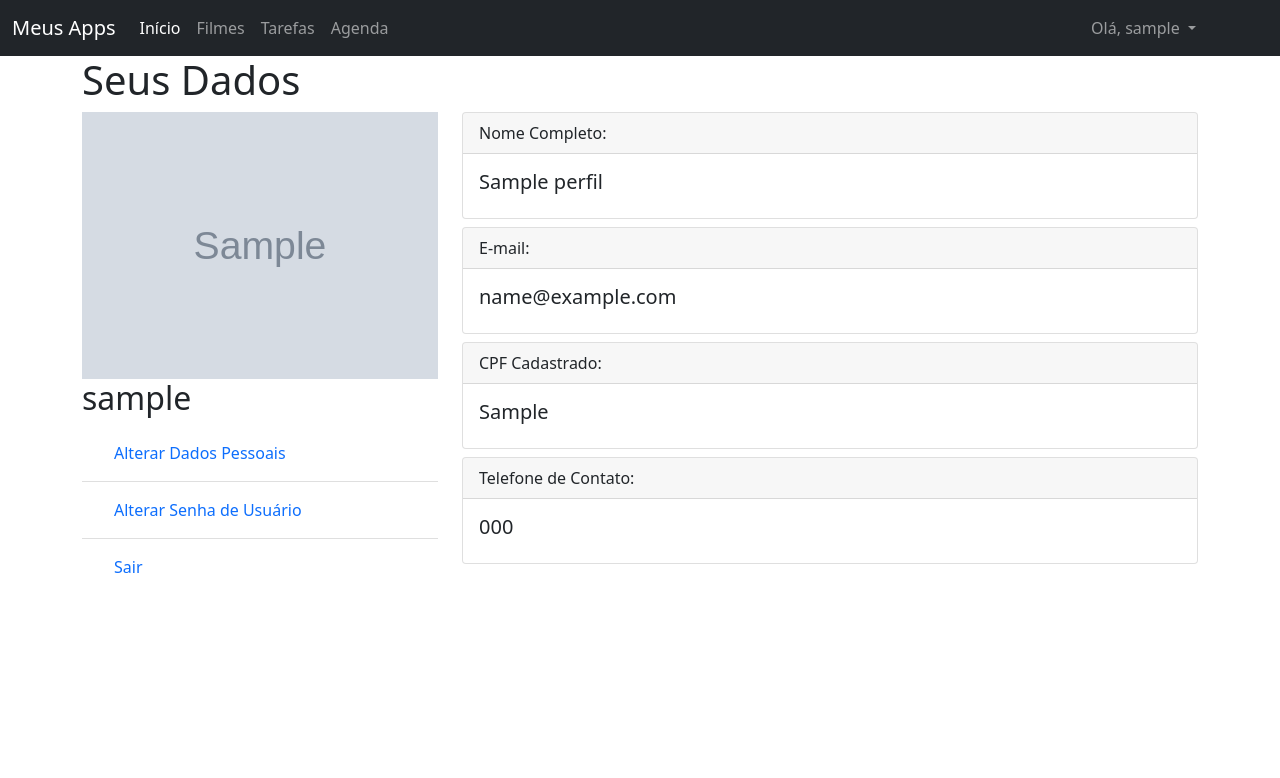
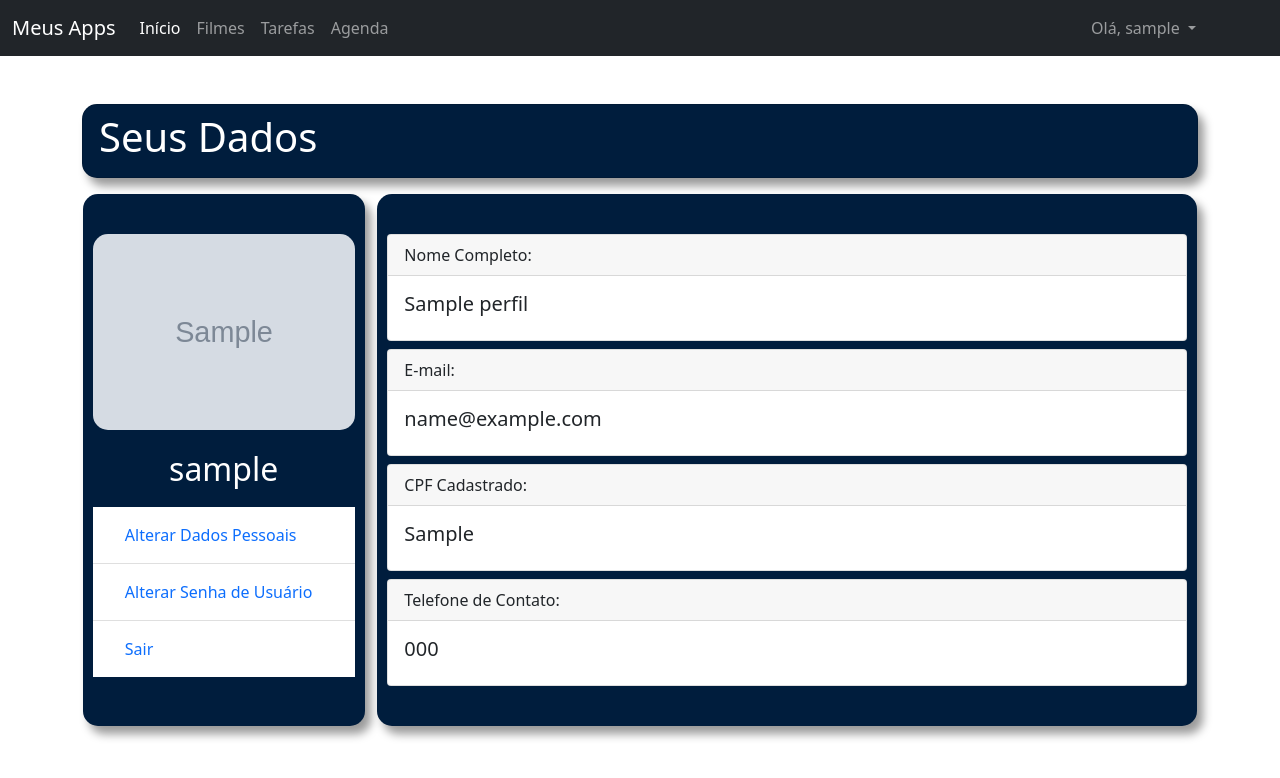
Before and after one commit to matheuskbar/DesafioDjango, a Django app: page /meus_dados in a window 1280 px wide. Shown: the top 778 px of the page. Run offline with Django 3.2, Linux system fonts and the light colour scheme; a user stored in the database is signed in; tables that the repository leaves empty hold one stand-in row (values such as "Sample post"); grey boxes marked "Sample" are stand-in pictures; some libraries are stand-ins or nearby versions.

Commit message:
estilizando site

```diff
--- a/tarefaapp/templates/tarefa_read.html
+++ b/tarefaapp/templates/tarefa_read.html
@@ -1,7 +1,9 @@
 {% extends 'conteudo.html' %}
 
 {% block titulo %}
-    <h1 class="text-center">To Do App</h1>
+    <div id="titulo" class="card card-header mt-5 mb-3">
+        <h1>Visualizar Tarefa</h1>
+    </div>
 {% endblock %}
 
 {% block conteudo %}
--- a/tarefaapp/templates/tarefa_update.html
+++ b/tarefaapp/templates/tarefa_update.html
@@ -1,7 +1,11 @@
 {% extends 'conteudo.html' %}
+
 {% block titulo %}
-    <h1 class="text-center">To Do App</h1>
+  <div id="titulo" class="card card-header mt-5 mb-3">
+    <h1>Editar Tarefa</h1>
+  </div>
 {% endblock %}
+
 {% block conteudo %}
   <form method="post">
     {% csrf_token %}
--- a/templates/base.html
+++ b/templates/base.html
@@ -7,6 +7,7 @@
 
     <!-- Bootstrap CSS -->
     <link href="https://cdn.jsdelivr.net/npm/bootstrap@5.0.1/dist/css/bootstrap.min.css" rel="stylesheet" integrity="sha384-+0n0xVW2eSR5OomGNYDnhzAbDsOXxcvSN1TPprVMTNDbiYZCxYbOOl7+AMvyTG2x" crossorigin="anonymous">
+
     {% block head %}
 
     {% endblock %}
@@ -48,5 +49,9 @@
     <script src="https://cdn.jsdelivr.net/npm/@popperjs/core@2.9.2/dist/umd/popper.min.js" integrity="sha384-IQsoLXl5PILFhosVNubq5LC7Qb9DXgDA9i+tQ8Zj3iwWAwPtgFTxbJ8NT4GN1R8p" crossorigin="anonymous"></script>
     <script src="https://cdn.jsdelivr.net/npm/bootstrap@5.0.1/dist/js/bootstrap.min.js" integrity="sha384-Atwg2Pkwv9vp0ygtn1JAojH0nYbwNJLPhwyoVbhoPwBhjQPR5VtM2+xf0Uwh9KtT" crossorigin="anonymous"></script>
     -->
+  <script
+    type="text/javascript"
+    src="//ajax.googleapis.com/ajax/libs/jquery/1.10.2/jquery.min.js">
+</script>
   </body>
 </html>
--- a/usuarios/templates/usuarios/perfil.html
+++ b/usuarios/templates/usuarios/perfil.html
@@ -2,7 +2,35 @@
 
 
 {% block estilo %}
+    #titulo.card {
+        background-color: #001D3D;
+        color: #FFF;
+        border-radius: 15px !important;
+        box-shadow: 6px 8px 10px rgba(0, 0, 0, 0.4) !important;
+    }
 
+    .row {
+        padding: 0 0.4em;
+    }
+
+    .col {
+        background-color: #001D3D;
+        margin: 0 0.4em;
+        padding: 40px 10px;
+        box-shadow: 6px 8px 10px rgba(0, 0, 0, 0.4);
+        border-radius: 15px;
+    }
+
+    h2 {
+        color: #FFF;
+        text-align: center;
+        margin: 0.6em;
+    }
+
+    img {
+        width: 100%;
+        border-radius: 15px !important;
+    }
 {% endblock %}
 
 {% block head %}
@@ -10,21 +38,24 @@
 {% endblock %}
 
 {% block titulo %}
-    <h1>Seus Dados</h1>
+    <div id="titulo" class="card card-header mt-5 mb-3">
+        <h1>Seus Dados</h1>
+    </div>
 {% endblock %}
+
 
 {% block conteudo %}
 
     <div class="row">
-        <div class="col-4">
-            <img src="media/{{ usuario.foto }}" style="width:100%" alt="">
+        <div class="col col-3   ">
+            <img src="media/{{ usuario.foto }}" alt="">
             <div class="">
                 <h2>{{ request.user }}</h2>
             </div>
 
             <ul class="list-group list-group-flush">
               <li class="list-group-item">
-                  <a class="nav-link active" aria-current="page" href="{% url 'update_dados' %}">Alterar Dados Pessoais</a>
+                  <a  class="nav-link active" aria-current="page" href="{% url 'update_dados' %}">Alterar Dados Pessoais</a>
               </li>
               <li class="list-group-item">
                   <a class="nav-link" href="{% url 'alterar_senha' %}">Alterar Senha de Usuário</a>
@@ -35,7 +66,7 @@
             </ul>
 
         </div>
-        <div class="col-8">
+        <div class="col">
             <div class="card mb-2">
                 <div class="card-header">
                   Nome Completo:
```
Also changed, not shown: guiaapp/templates/guiaapp/filme_create.html (+14 -1 lines), guiaapp/templates/guiaapp/filme_edit.html (+14 -1 lines), guiaapp/templates/guiaapp/filme_list.html (+14 -1 lines), guiaapp/templates/guiaapp/filme_read.html (+14 -1 lines), tarefaapp/templates/tarefa_index.html (+10 -3 lines), templates/em_producao.html (+18 -2 lines), usuarios/templates/usuarios/edicao_modal.html (added, +10 -0 lines), usuarios/views/usuario.py (line endings or trailing spaces).
